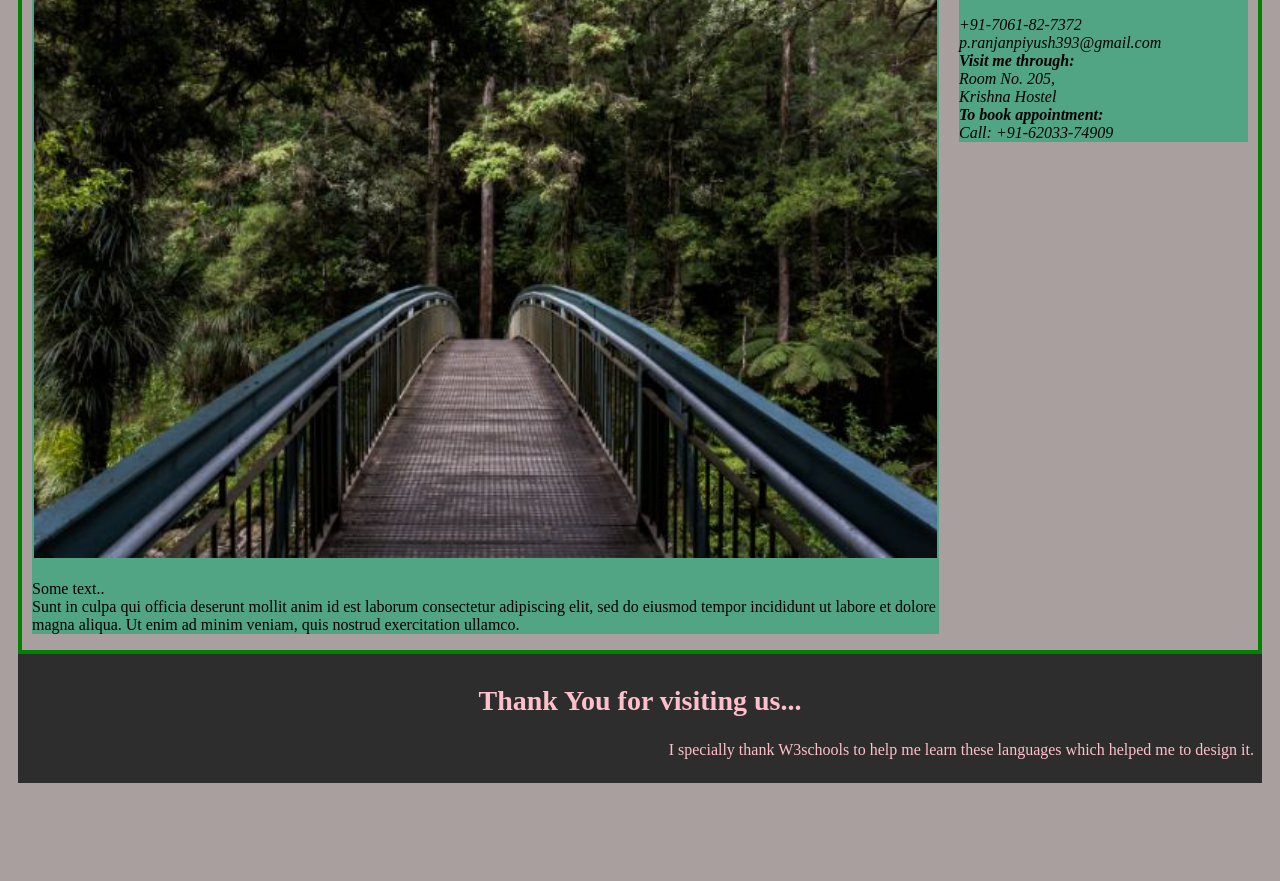
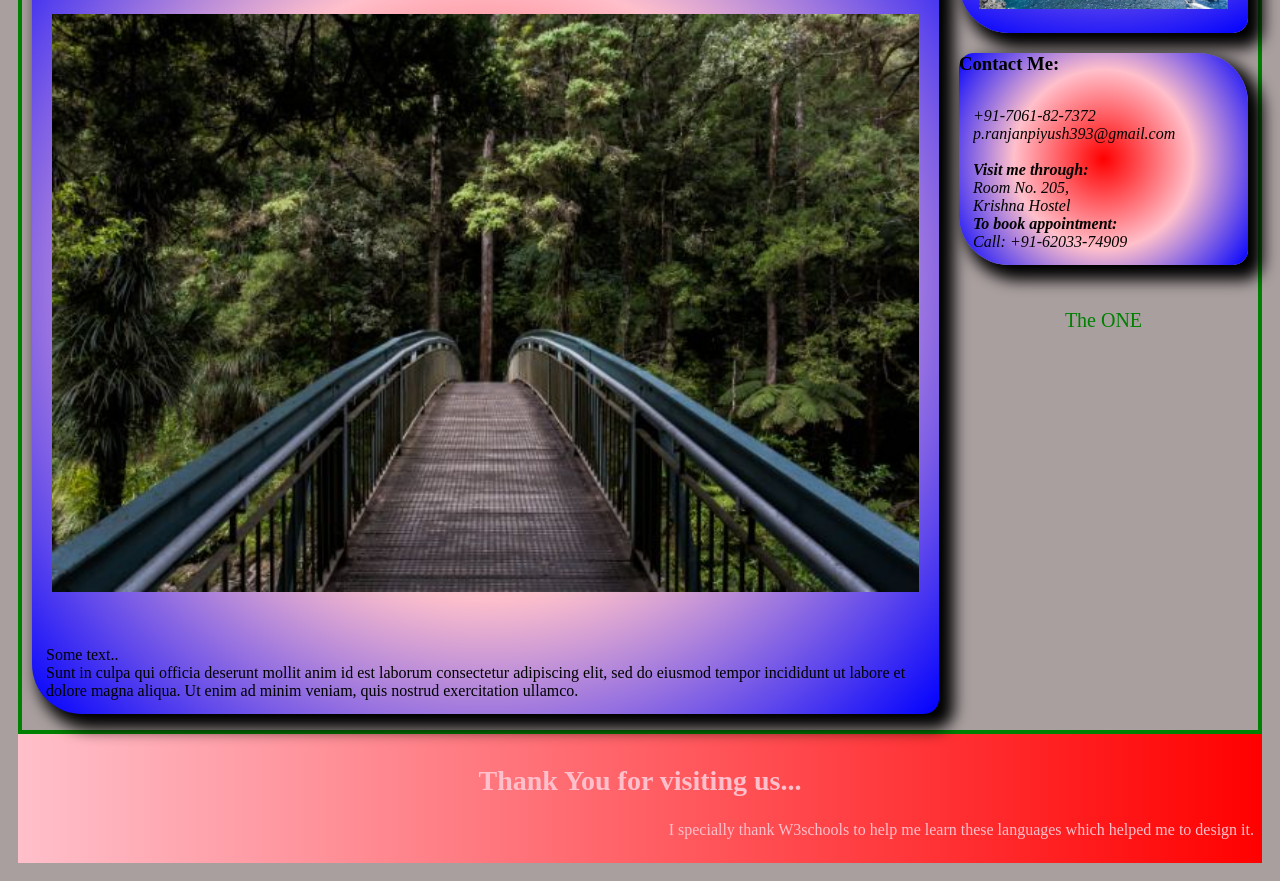
Before and after one commit to TheONE393/Web-Learning, a plain HTML site: page index.html in a window 1280 px wide. Shown: the part 1313-2194 px from the top of the page. Before the commit the page ends 2114 px from the top, so only its background shows below. Drawn offline with Linux system fonts and the light colour scheme.

Commit message:
changes 2.0

```diff
--- a/My Website.css
+++ b/My Website.css
@@ -5,24 +5,35 @@ body {
     padding: 10px;
     background-color: rgb(169, 159, 159);
 }
+
 .header {
     width: inherit;
     text-align: center;
-    background-color: white;
-    /* height: 180px; */
+    background: url('Images/Marvel.jpg') no-repeat center;
+    /* background-position: center; */
+    background-size: cover;
     padding: 15px;
+    background-origin: border-boxs;
 }
 .header h1 {
     font-size: 50px;
+    font-family: cursive;
+    color: darkcyan;
+    opacity: 0.5;
 }
 .header p {
     font-size: 20px;
+    color: rgb(16, 190, 54);
+    opacity: 0.8;
 }
+
 
 .nav {
     overflow: hidden;
     background-color: rgb(55, 53, 53);
     /* padding: 8px; */
+    position: sticky;
+    top: 0;
 }
 .nav a {
     display: block;
@@ -47,9 +58,10 @@ a:visited {
     color: white;
 }
 
+
 img {
     width: 100%;
-    padding: 2px;
+    padding: 20px;
     margin: auto;
 }
 .content {
@@ -62,18 +74,22 @@ img {
     background-color: white;
 
 }
+.row p {
+    padding: 14px;
+}
 .main {
     float: left;
     width: 75%;
     padding-left: 10px;
     padding-right: 10px;
+
 }
 .side {
     float: left;
     width: 25%;
     padding-left: 10px;
     padding-right: 10px;
-    background-color: rgb(169, 159, 159);
+    /* background-image: conic-gradient(center, black, white); */
 }
 .row {
     height: fit-content;
@@ -90,14 +106,51 @@ img {
     padding-left: 20px ;
     /* opacity: 0.9;
 } */
+ .row address {
+    padding: 14px;
+ }
 .card {
- margin-top: 10px;
- background-color: rgb(81, 164, 132);
+    display: block;
+    border-radius: 15px 50px;
+    margin-top: 20px;
+    background-image: radial-gradient(circle, red, pink, blue);
+    box-shadow:10px 10px 15px 5px rgb(0, 0, 0);
 }
-
+#overlapping {
+    width: 99%;
+    overflow: hidden;
+    text-overflow: ellipsis;
+    padding: 0;
+    margin: 0;
+}
+#overlapping:hover {
+    overflow: visible;
+}
+.transform{
+    font-size: 20px;
+    color: green;
+    display: block;
+    padding: 10px;
+    transition: transform 5s;
+    /* transition-duration: 2s; */
+    transition-timing-function: ease-in-out;
+    text-align: center;
+}
+@keyframes example {
+    0% {color: black;}
+    25% {color: pink;}
+    50% {color: red;}
+    75% {color: yellow;}
+    100% {color: green;}
+}
+.transform:hover {
+    transform: scale(2,2);
+    animation-name: example;
+    animation-duration: 5s;
+}
 .footer {
     width: inherit;
-    background-color: rgb(46, 45, 45);
+    background-image: linear-gradient(270deg, red, pink);
     text-align: center;
     padding: 8px;
     color: pink;
@@ -108,6 +161,7 @@ img {
         text-align: right;
     }
 }
+
 
 @media screen and (max-width:600px) {
     .nav a {
--- a/index.html
+++ b/index.html
@@ -64,13 +64,16 @@
                     <h3>Contact Me:</h3>
                     <address>
                         +91-7061-82-7372<br>
-                        p.ranjanpiyush393@gmail.com<br>
+                        <p id="overlapping">p.ranjanpiyush393@gmail.com</p><br>
                         <b>Visit me through:</b><br>
                         Room No. 205,<br>
                         Krishna Hostel<br>
                         <b>To book appointment:</b><br>
                         Call: +91-62033-74909
                     </address>
+                </div>
+                <div class='transform'>
+                    <p>The ONE</p>
                 </div>
             </div>
         </div>
```
Also changed, not shown: Images/Marvel.jpg (added).
